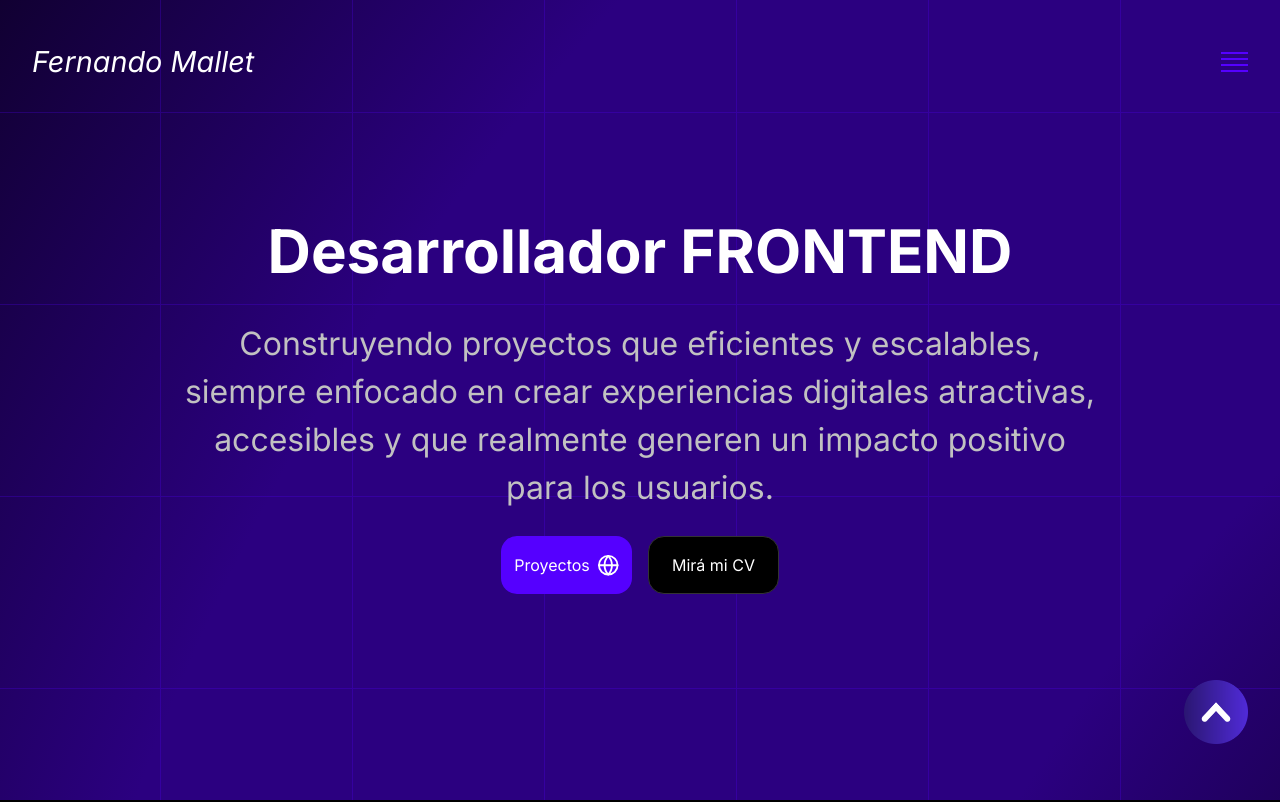
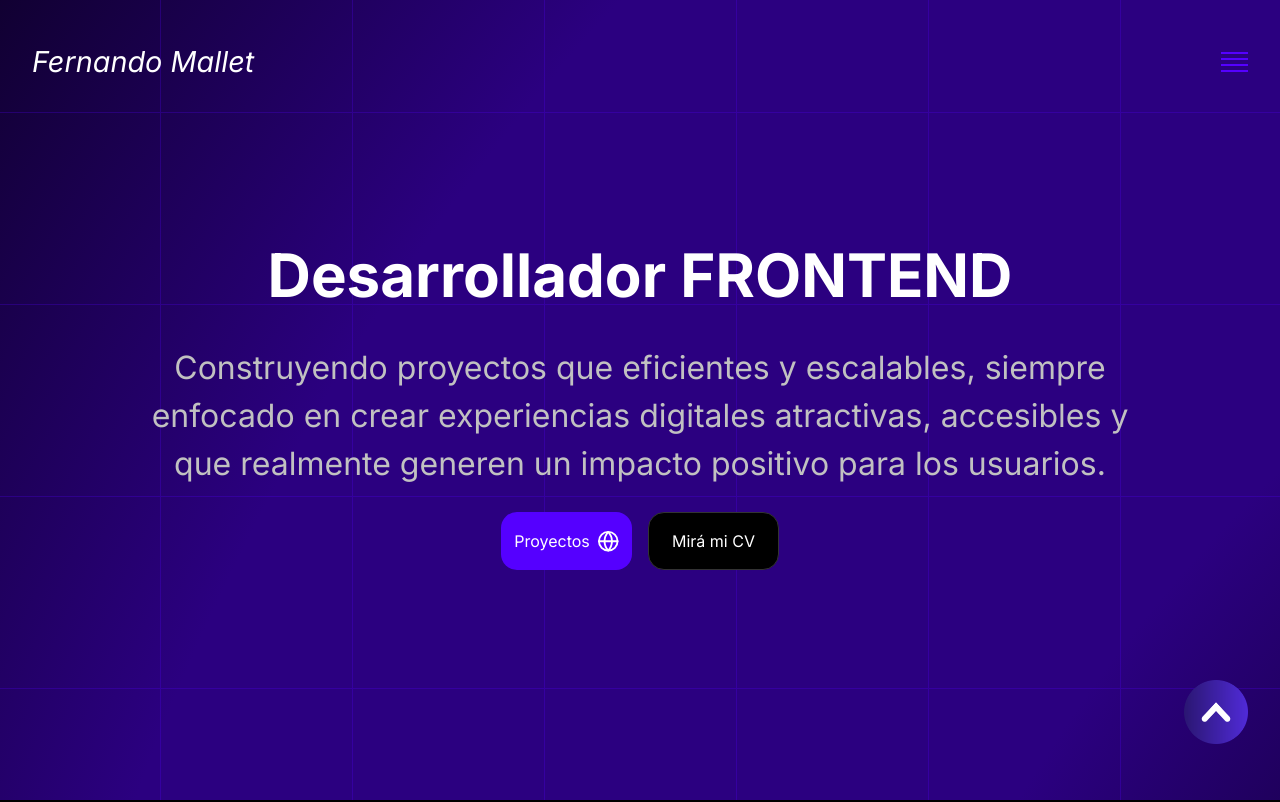
Before and after one commit to fnmallet/Portfolio, a React (Vite) app: page / in a window 1280 px wide. Shown: the top 802 px of the page. Built offline with nearby package versions, Linux system fonts and the light colour scheme.

Commit message:
fix: Section max width on desktop

```diff
--- a/src/components/Section.tsx
+++ b/src/components/Section.tsx
@@ -8,7 +8,7 @@ type SectionProps = {
 }
 
 const Section = ({children, className, id}: SectionProps) => {
-  return <section id={id} className={cn('px-8 w-full max-w-100 md:max-w-150 box-border xl:max-w-248 mx-auto flex flex-col items-center justify-center', className)}>
+  return <section id={id} className={cn('px-8 w-full max-w-100 md:max-w-150 box-border xl:max-w-292.5 mx-auto flex flex-col items-center justify-center', className)}>
     {children}
   </section>;
 };
```
